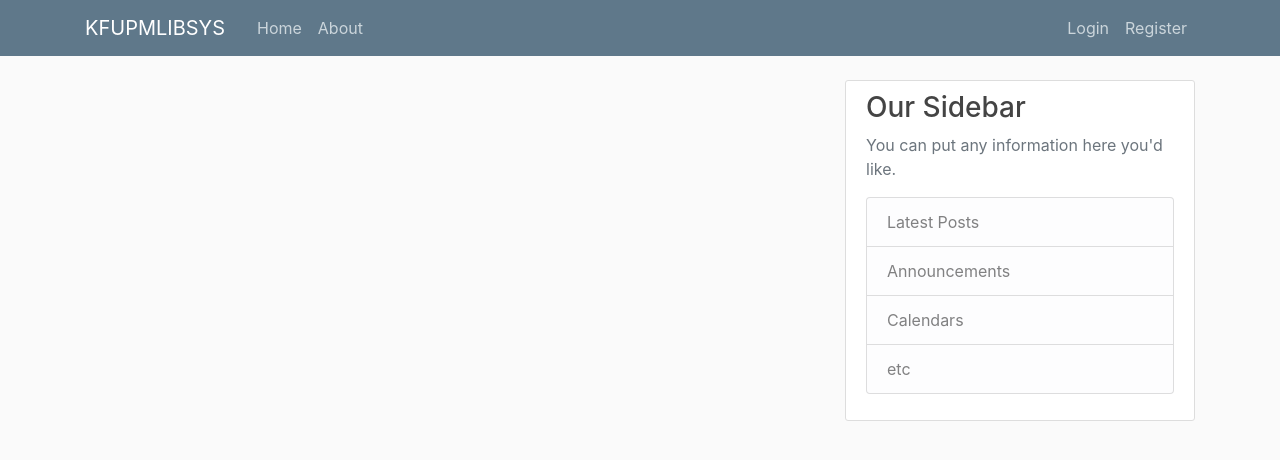
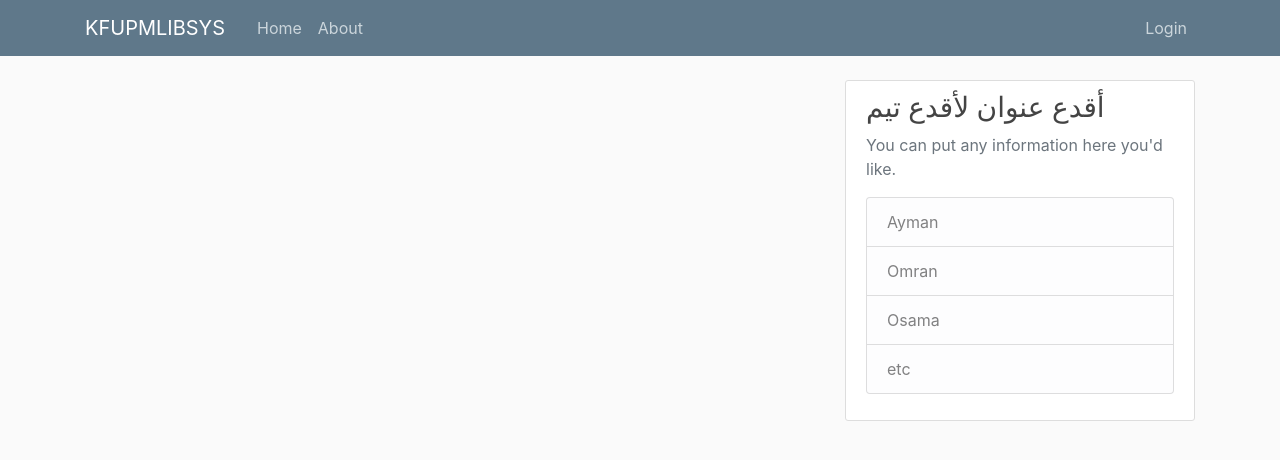
Before and after one commit to Ayman-kma/KFUPMLIBSYS, a Django app: page / in a window 1280 px wide. Shown: the top 460 px of the page. Run offline with Django 3.2, Linux system fonts and the light colour scheme; data that the repository does not hold is empty; some libraries are stand-ins or nearby versions.

Commit message:
best team

```diff
--- a/core/templates/core/base.html
+++ b/core/templates/core/base.html
@@ -42,7 +42,6 @@
                             <a class="nav-item nav-link" href="{% url 'logout' %}">Logout</a>
                         {% else %}
                             <a class="nav-item nav-link" href="{% url 'login' %}">Login</a>
-                            <a class="nav-item nav-link" href="">Register</a>
 
                         {% endif %}
                     </div>
@@ -65,12 +64,12 @@
             </div>
             <div class="col-md-4">
                 <div class="content-section">
-                    <h3>Our Sidebar</h3>
+                    <h3>أقدع عنوان لأقدع تيم</h3>
                     <p class='text-muted'>You can put any information here you'd like.
                         <ul class="list-group">
-                            <li class="list-group-item list-group-item-light">Latest Posts</li>
-                            <li class="list-group-item list-group-item-light">Announcements</li>
-                            <li class="list-group-item list-group-item-light">Calendars</li>
+                            <li class="list-group-item list-group-item-light">Ayman</li>
+                            <li class="list-group-item list-group-item-light">Omran</li>
+                            <li class="list-group-item list-group-item-light">Osama</li>
                             <li class="list-group-item list-group-item-light">etc</li>
                         </ul>
                     </p>
--- a/core/templates/core/index.html
+++ b/core/templates/core/index.html
@@ -1,4 +1,5 @@
-{% extends "core/base.html" %} {% block content %} {% for book in books %}
+{% extends "core/base.html" %} {% block content%} {% if user.is_authenticated %}
+{% for book in books %}
 <article class="media content-section">
   <div class="media-body">
     <div class="article-metadata">
@@ -9,4 +10,4 @@
     <p class="article-content">{{ book.book_title }}</p>
   </div>
 </article>
-{% endfor %} {% endblock content %}
+{% endfor %}{% endif %} {% endblock content %}
--- /dev/null
+++ b/report.txt
@@ -0,0 +1,3 @@
+Assumptions:
+1- only the superuser can create accounts for librarians via the admin page.
+2- Both superuser and librarians create accouts for members.
```
Also changed, not shown: 1 other file.
